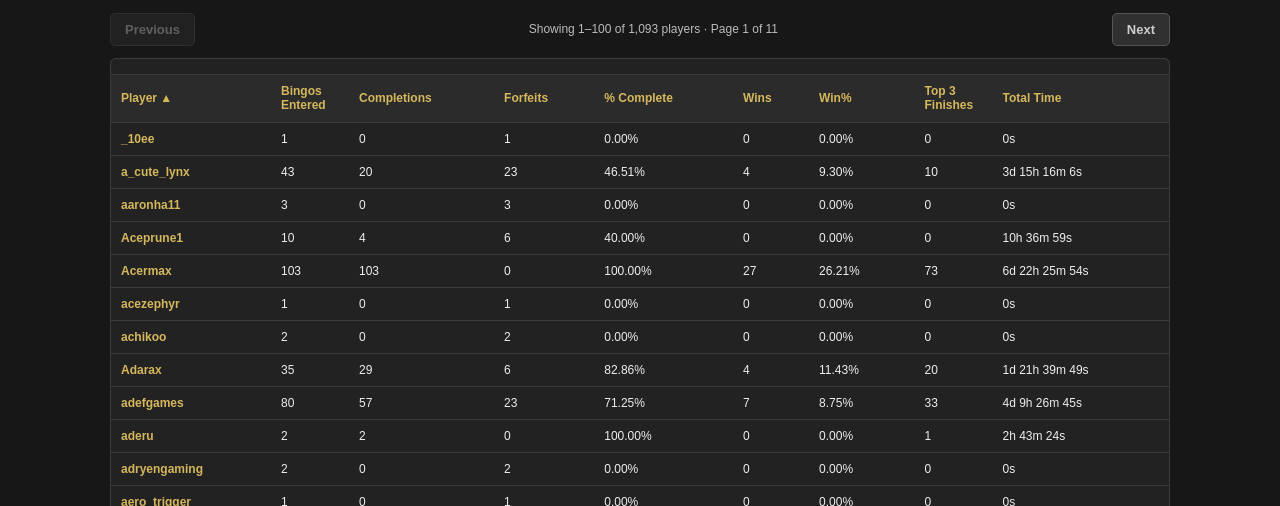
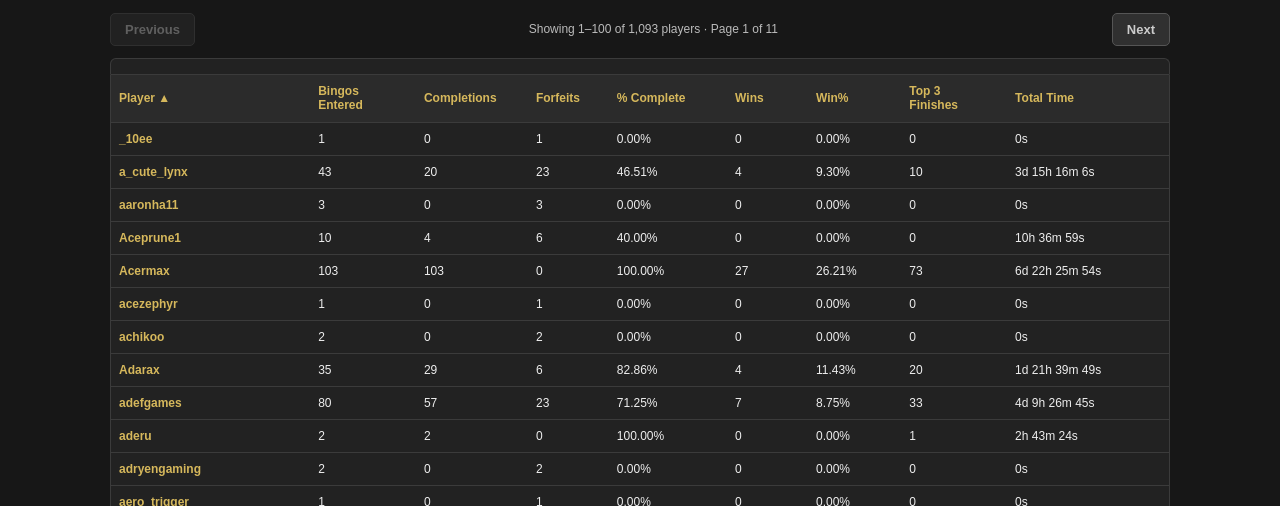
Before and after one commit to runnerguy2489/bingo-test, a plain HTML site: page overall_player_stats.html in a window 1280 px wide. Shown: the part 294-800 px from the top of the page. Drawn offline with Linux system fonts and the light colour scheme.

Commit message:
Tighten overall player stats column widths

```diff
--- a/styles.css
+++ b/styles.css
@@ -705,19 +705,26 @@ h2 {
     position: relative;
 }
 .player-stats-table {
-    min-width: 1050px;
+    min-width: 850px;
+    table-layout: fixed;
     font-size: 12px;
 }
 .player-stats-table th,
 .player-stats-table td {
-    padding: 9px 10px;
+    padding: 9px 8px;
 }
+.player-stats-table th:nth-child(1) { width: 160px; }
+.player-stats-table th:nth-child(2) { width: 85px; }
+.player-stats-table th:nth-child(3) { width: 90px; }
+.player-stats-table th:nth-child(4) { width: 65px; }
+.player-stats-table th:nth-child(5) { width: 95px; }
+.player-stats-table th:nth-child(6) { width: 65px; }
+.player-stats-table th:nth-child(7) { width: 75px; }
+.player-stats-table th:nth-child(8) { width: 85px; }
+.player-stats-table th:nth-child(9) { width: 130px; }
 .player-stats-table th {
     white-space: normal;
 }
-.player-stats-table th:nth-child(1) { width: 160px; }
-.player-stats-table th:nth-child(2),
-.player-stats-table th:nth-child(8) { width: 78px; }
 .player-stats-sort {
     appearance: none;
     padding: 0;
```
